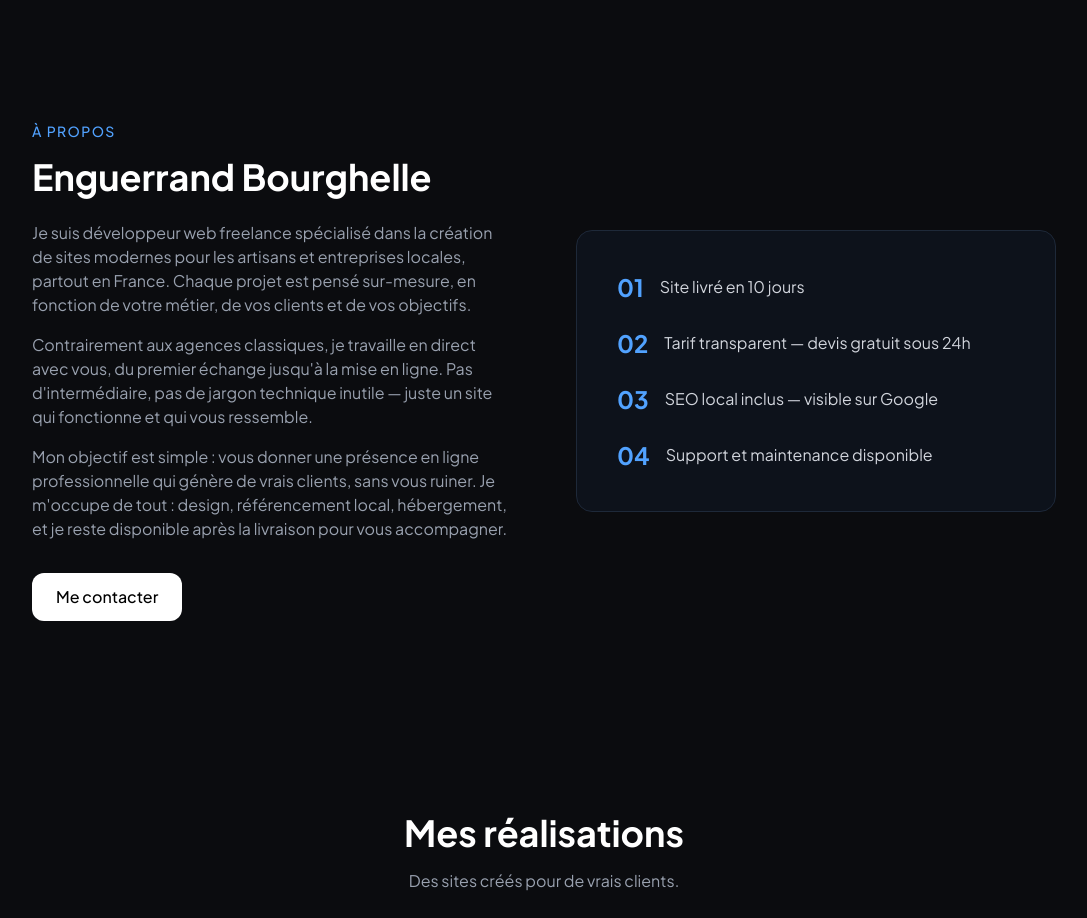
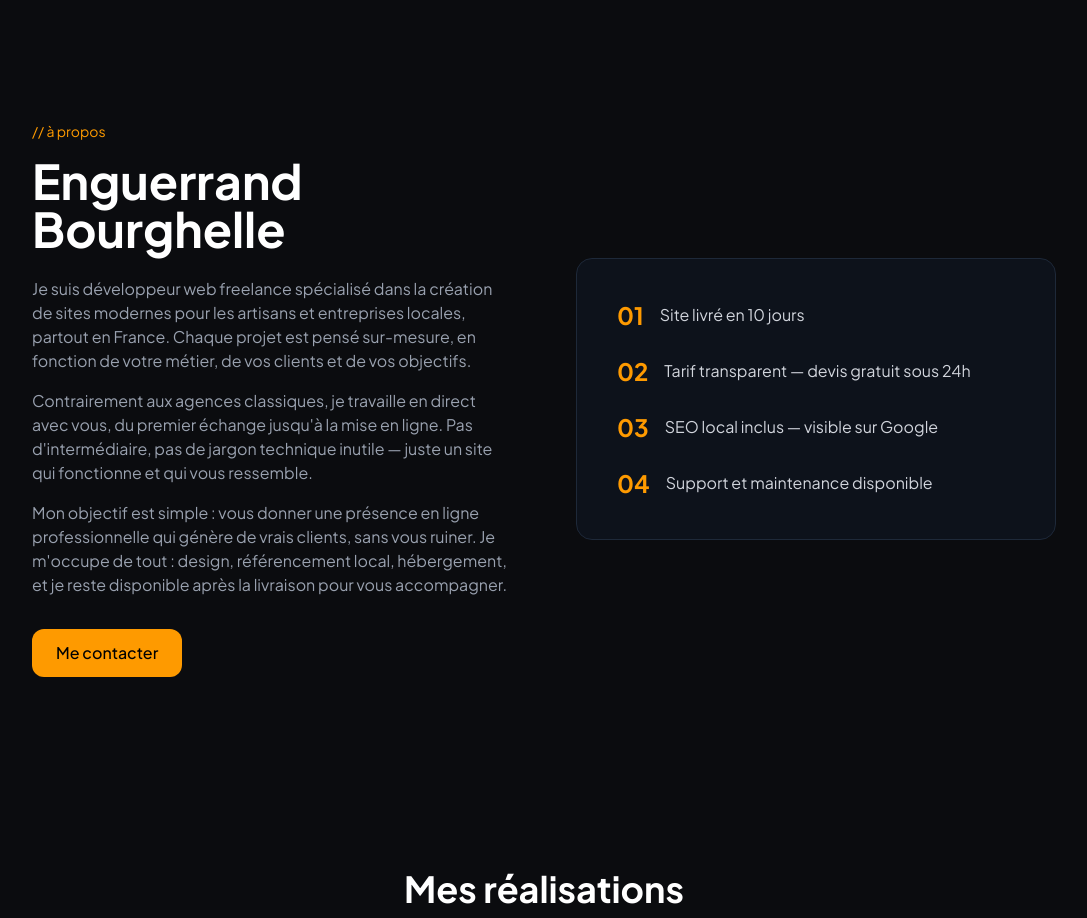
Before and after one commit to enguerrandbourghelle/agence-demo, a Next.js app: page / in a window 1280 px wide. Shown: the part 2420-3338 px from the top of the page, without its empty margins (96-1183 px from the left). Built offline with nearby package versions, Linux system fonts and the light colour scheme.

Commit message:
feat: nouvelle direction visuelle appliquee a APropos

```diff
--- a/components/APropos.tsx
+++ b/components/APropos.tsx
@@ -10,8 +10,8 @@ export default function APropos() {
     <section className="py-24 px-6">
       <div className="max-w-5xl mx-auto grid grid-cols-1 md:grid-cols-2 gap-16 items-center">
         <AnimatedSection>
-          <p className="text-sm font-medium text-blue-400 mb-4 tracking-widest uppercase">À propos</p>
-          <h2 className="text-4xl font-bold mb-6 text-white">Enguerrand Bourghelle</h2>
+          <p className="font-mono text-sm text-amber-500 mb-4">{"// à propos"}</p>
+          <h2 className="font-serif text-4xl md:text-5xl font-bold mb-6 text-white">Enguerrand Bourghelle</h2>
           <p className="text-gray-400 mb-4">
             Je suis développeur web freelance spécialisé dans la création de sites modernes pour les artisans et entreprises locales, partout en France. Chaque projet est pensé sur-mesure, en fonction de votre métier, de vos clients et de vos objectifs.
           </p>
@@ -21,7 +21,7 @@ export default function APropos() {
           <p className="text-gray-400 mb-8">
             Mon objectif est simple : vous donner une présence en ligne professionnelle qui génère de vrais clients, sans vous ruiner. Je m&apos;occupe de tout : design, référencement local, hébergement, et je reste disponible après la livraison pour vous accompagner.
           </p>
-          <button onClick={scrollToContact} className="bg-white text-black px-6 py-3 rounded-xl font-medium hover:bg-gray-100 transition">
+          <button onClick={scrollToContact} className="bg-amber-500 text-black px-6 py-3 rounded-xl font-medium hover:bg-amber-400 transition">
             Me contacter
           </button>
         </AnimatedSection>
@@ -29,19 +29,19 @@ export default function APropos() {
           <div className="bg-gray-900/50 border border-gray-800 rounded-2xl p-10 text-white">
             <div className="flex flex-col gap-6">
               <div className="flex items-center gap-4">
-                <span className="text-blue-400 text-2xl font-bold">01</span>
+                <span className="font-mono text-amber-500 text-2xl font-bold">01</span>
                 <p className="text-gray-300">Site livré en 10 jours</p>
               </div>
               <div className="flex items-center gap-4">
-                <span className="text-blue-400 text-2xl font-bold">02</span>
+                <span className="font-mono text-amber-500 text-2xl font-bold">02</span>
                 <p className="text-gray-300">Tarif transparent — devis gratuit sous 24h</p>
               </div>
               <div className="flex items-center gap-4">
-                <span className="text-blue-400 text-2xl font-bold">03</span>
+                <span className="font-mono text-amber-500 text-2xl font-bold">03</span>
                 <p className="text-gray-300">SEO local inclus — visible sur Google</p>
               </div>
               <div className="flex items-center gap-4">
-                <span className="text-blue-400 text-2xl font-bold">04</span>
+                <span className="font-mono text-amber-500 text-2xl font-bold">04</span>
                 <p className="text-gray-300">Support et maintenance disponible</p>
               </div>
             </div>
```
